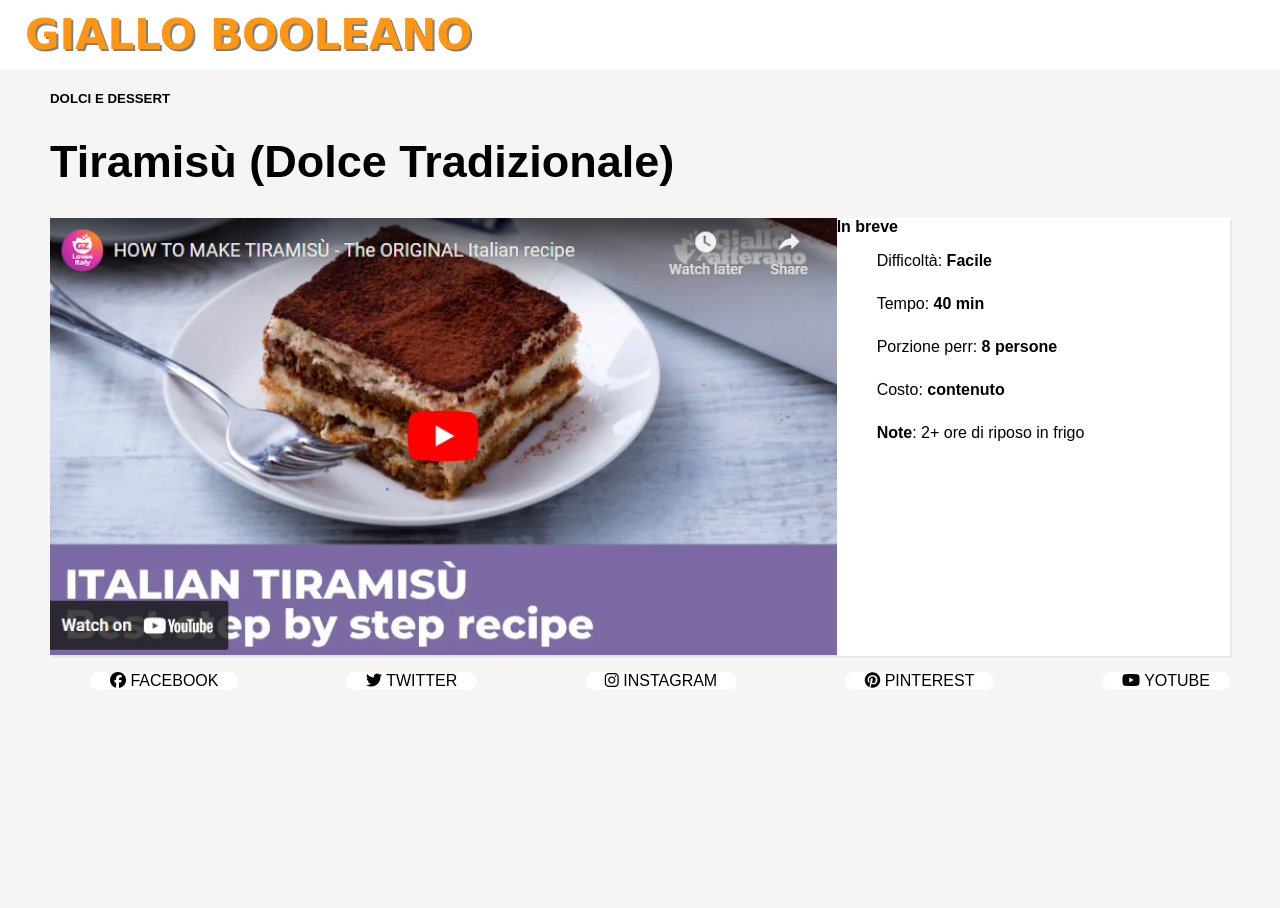
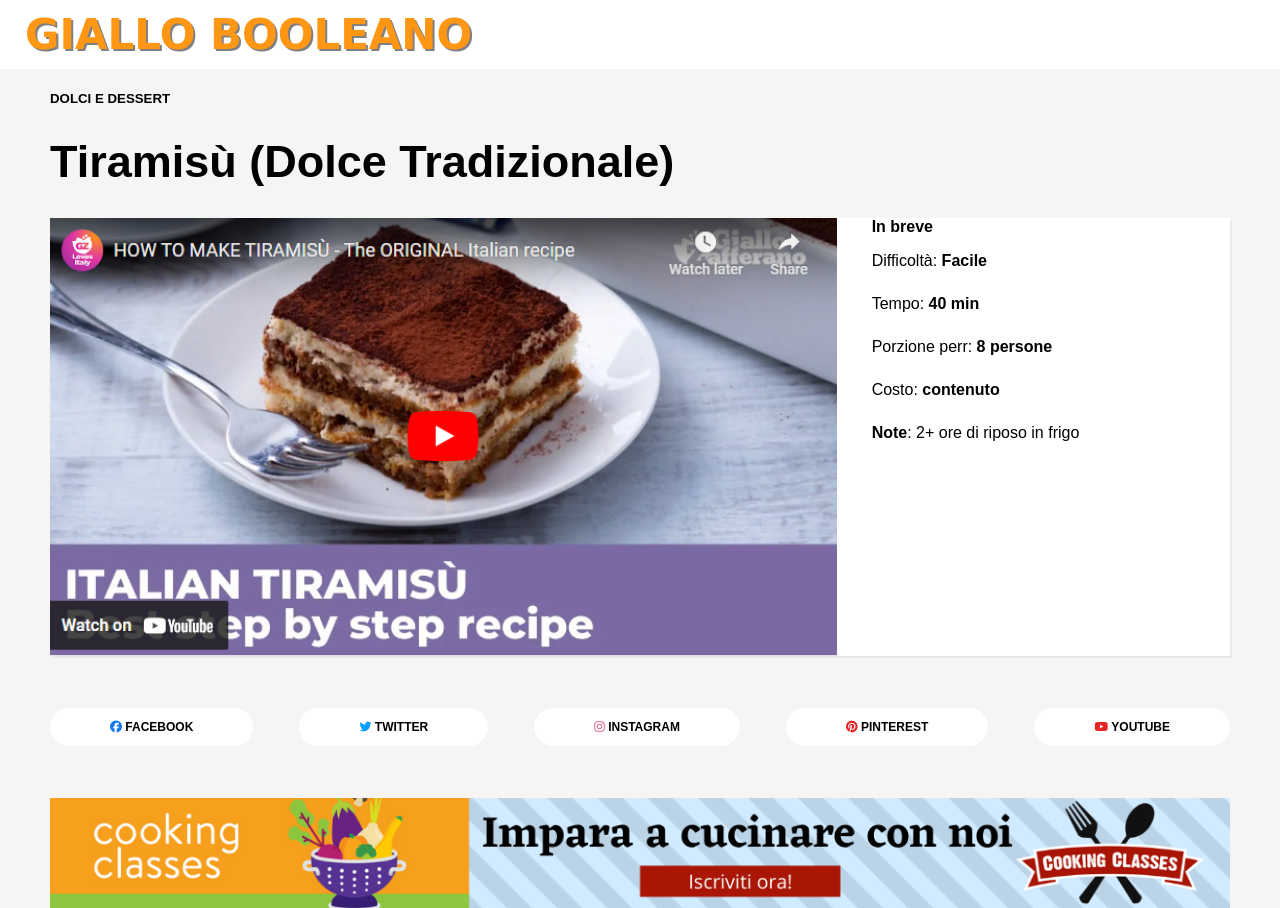
Before and after one commit to AndreaPotenza3/htmlcss-responsive-layout, a plain HTML site: page index.html in a window 1280 px wide. Before the commit the page ends 800 px from the top, so only its background shows below. Drawn offline with Linux system fonts and the light colour scheme.

Commit message:
finito layout hero

```diff
--- a/css/app.css
+++ b/css/app.css
@@ -11,6 +11,7 @@ html {
 
 ul, ol {
     list-style: none;
+    padding: 0;
 }
 
 a {
@@ -25,6 +26,10 @@ img {
 
 body {
     background-color: #F6F5F3;
+    margin: 0;
+}
+
+figure {
     margin: 0;
 }
 
@@ -81,6 +86,8 @@ header {
 
 /* MAIN */
 
+/* HERO */
+
 .hero {
     padding-top: 60px;
     padding: 0 50px;
@@ -108,10 +115,11 @@ header {
     flex-direction: column;
     gap: 25px;
     flex-wrap: wrap;
+    padding: 0 35px;
 }
 
 .list-title{
-    padding: 40px 0;
+    padding: 0 35px;
 }
 
 .list-title strong{
@@ -120,6 +128,10 @@ header {
 
 /* LOGOS */
 
+.container.logo{
+    padding: 36px 0;
+}
+
 .logos {
     display: flex;
     justify-content: space-between;
@@ -127,10 +139,33 @@ header {
 }
 
 .logos li {
-    padding: 0 20px;
+    padding: 12px 60px;
     border-radius: 999px;
     background-color: white;
+    font-size: 12px;
 }
+
+.fa-facebook{
+    color: #1A77F3;
+}
+
+.fa-twitter{
+    color: #009EFF;
+}
+
+.fa-instagram{
+    color: #E15B8D;
+}
+
+.fa-pinterest{
+    color: #E62222;
+}
+
+.fa-youtube{
+    color: #E62222;
+}
+
+
 
 
 
--- a/index.html
+++ b/index.html
@@ -56,26 +56,29 @@
                 </div>
 
             </div>
-            <div class="container">
+            <div class="container logo">
                 <ul class="logos">
                     <li>
-                        <i class="fa-brands fa-facebook"></i> FACEBOOK
+                        <i class="fa-brands fa-facebook"></i> <strong>FACEBOOK</strong>
                     </li>
                     <li>
-                        <i class="fa-brands fa-twitter"></i> TWITTER
+                        <i class="fa-brands fa-twitter"></i> <strong>TWITTER</strong>
                     </li>
                     <li>
-                        <i class="fa-brands fa-instagram"></i> INSTAGRAM
+                        <i class="fa-brands fa-instagram"></i> <strong>INSTAGRAM</strong>
                     </li>
                     <li>
-                        <i class="fa-brands fa-pinterest"></i> PINTEREST
+                        <i class="fa-brands fa-pinterest"></i> <strong>PINTEREST</strong>
                     </li>
                     <li>
-                        <i class="fa-brands fa-youtube"></i> YOTUBE
+                        <i class="fa-brands fa-youtube"></i> <strong>YOUTUBE</strong>
                     </li>
                 </ul>
             </div>
             <div class="container">
+                <figure>
+                    <img src="./img/banner.png" alt="">
+                </figure>
 
             </div>
         </section>
```
